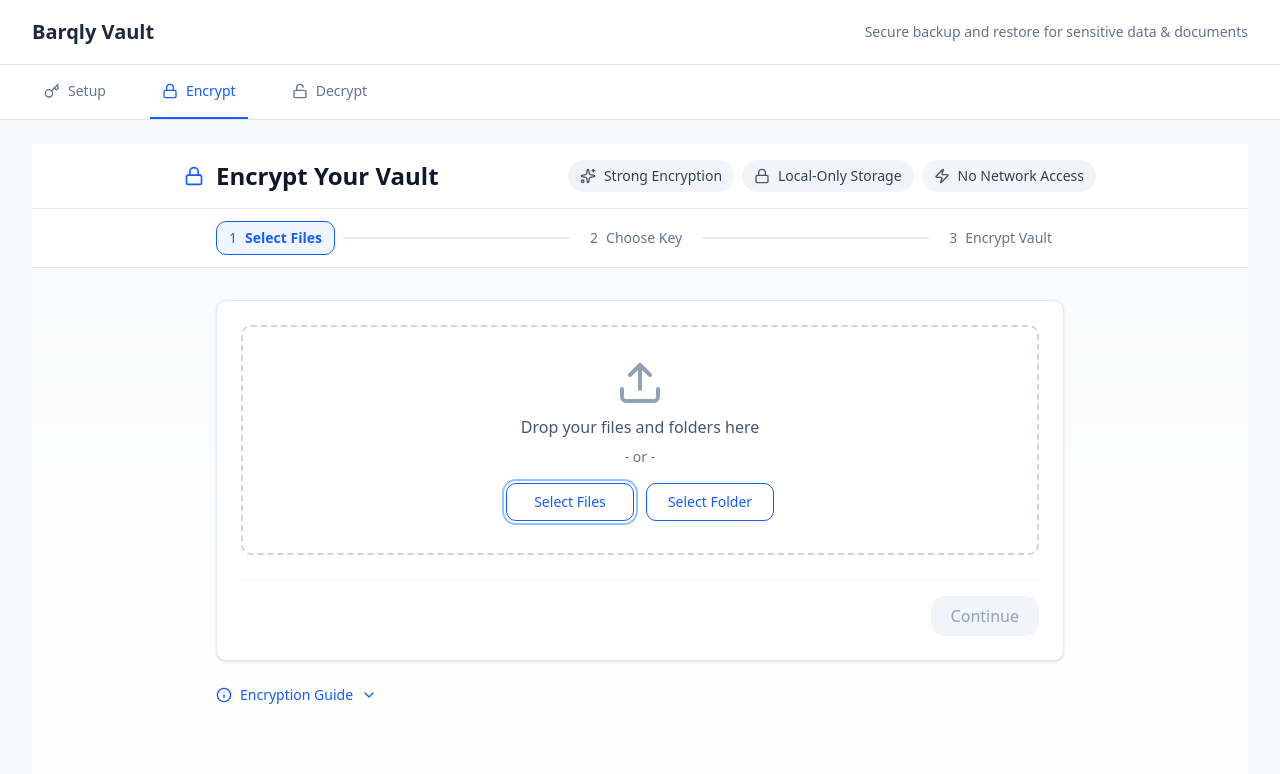
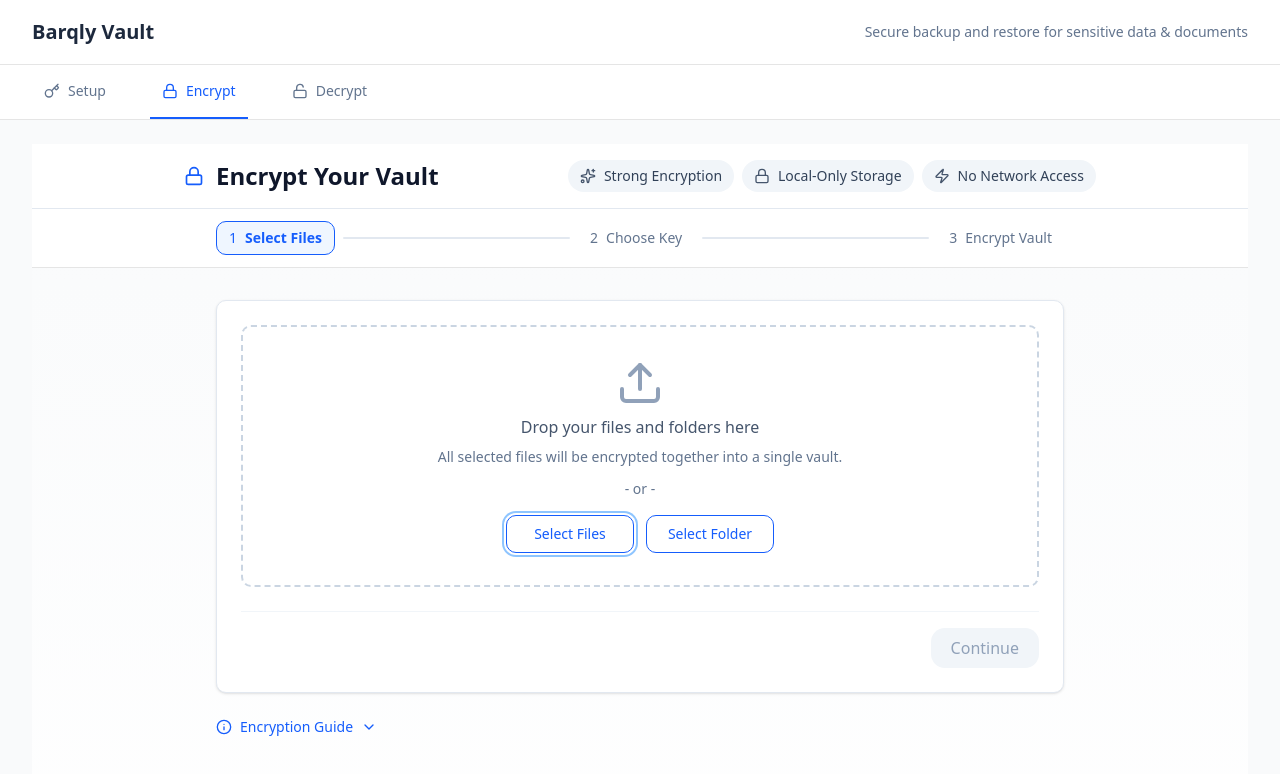
Before and after one commit to Barqly/barqly-vault, a React (Vite) app in the folder src-ui/: page /encrypt in a window 1280 px wide. Shown: the top 774 px of the page. Built offline with nearby package versions, Linux system fonts and the light colour scheme.

Commit message:
feat(ui): add vault bundling clarification to encrypt file selection
Add explanatory text to Step 1 of encryption flow to clarify that all selected files will be encrypted together into a single vault, preventing user confusion about individual file encryption.

```diff
--- a/src-ui/src/components/encrypt/ProgressiveEncryptionCards.tsx
+++ b/src-ui/src/components/encrypt/ProgressiveEncryptionCards.tsx
@@ -79,6 +79,7 @@ const ProgressiveEncryptionCards: React.FC<ProgressiveEncryptionCardsProps> = ({
               mode="multiple"
               acceptedFormats={[]}
               dropText="Drop your files and folders here"
+              subtitle="All selected files will be encrypted together into a single vault."
               browseButtonText="Select Files"
               browseFolderButtonText="Select Folder"
               icon="upload"
```
